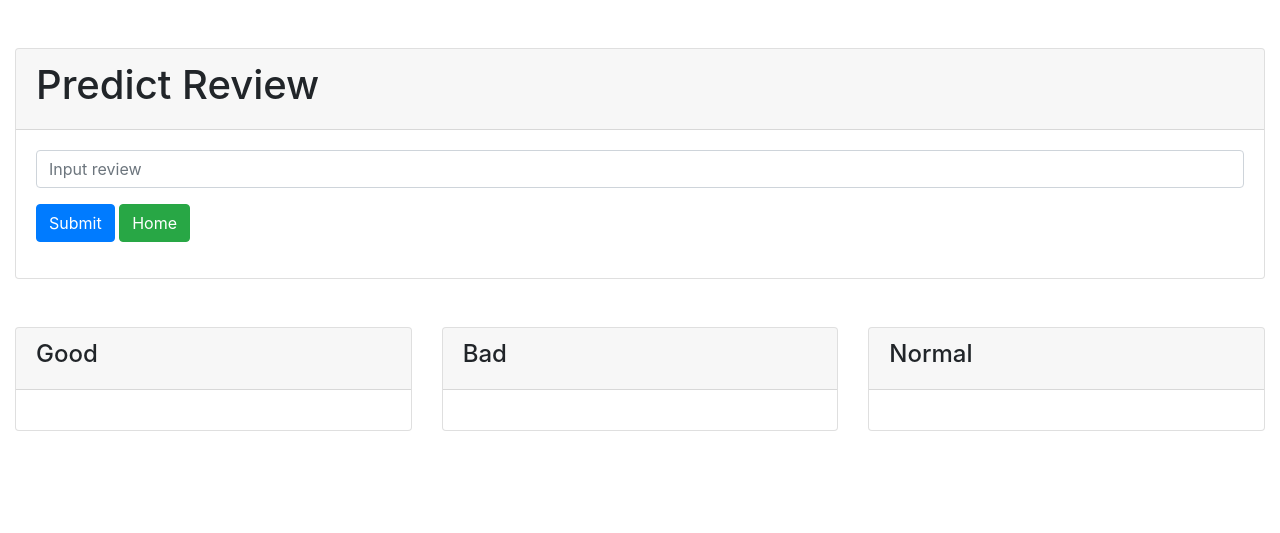
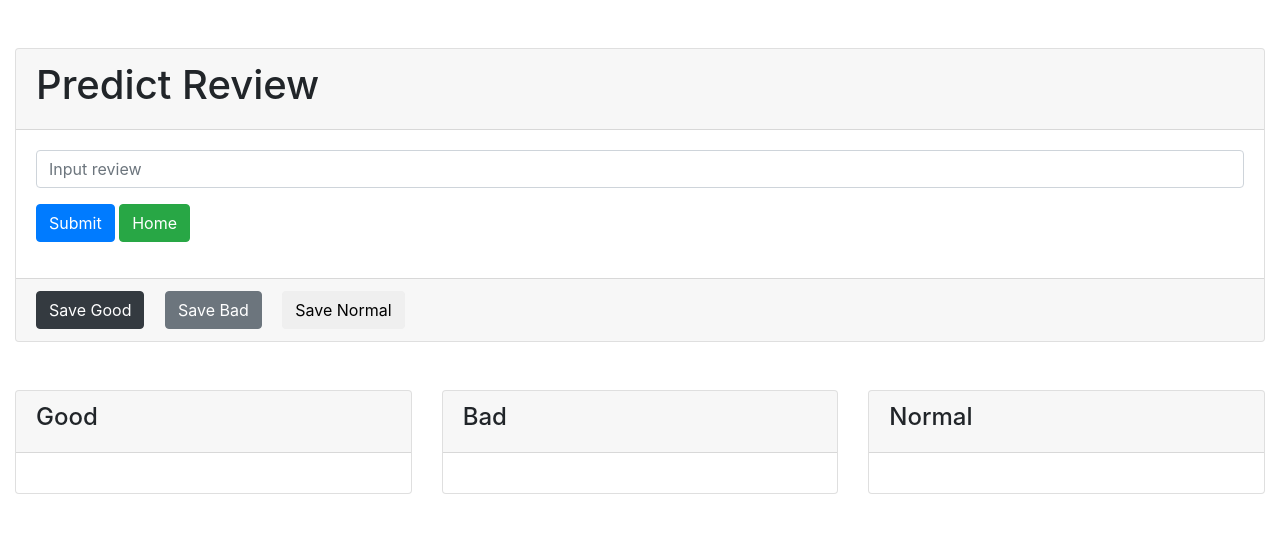
Before and after one commit to truongson277/classification, a Django app: page /predict in a window 1280 px wide. Shown: the top 533 px of the page. Run offline with Django 3.2, Linux system fonts and the light colour scheme; some libraries are stand-ins or nearby versions.

Commit message:
predict 2

```diff
--- a/Classification/Review/static/js/main.js
+++ b/Classification/Review/static/js/main.js
@@ -12,15 +12,15 @@ $(function () {
                 $.each(result['good'], function (key, value) {
                     console.log(key + ": " + value['text']);
                     textGood = textGood + "<div class=\"form-group\">\n" +
-                        "<label><input type=\"checkbox\" class=\"mr-3\">"+value['text'] + "</label>\n" +
+                        "<label><input type=\"checkbox\" class=\"mr-3\" value='" + value['text'] + "' >" + value['text'] + "</label>\n" +
                         "</div>"
 
                 });
                 $('#good').html(textGood)
                 $.each(result['bad'], function (key, value) {
                     console.log(key + ": " + value['text']);
-                    textBad = textBad +  "<div class=\"form-group\">\n" +
-                        "<label><input type=\"checkbox\" class=\"mr-3\">"+value['text'] + "</label>\n" +
+                    textBad = textBad + "<div class=\"form-group\">\n" +
+                        "<label><input type=\"checkbox\" class=\"mr-3\" value='" + value['text'] + "'>" + value['text'] + "</label>\n" +
                         "</div>"
 
                 });
@@ -28,7 +28,7 @@ $(function () {
                 $.each(result['normal'], function (key, value) {
                     console.log(key + ": " + value['text']);
                     textNormal = textNormal + "<div class=\"form-group\">\n" +
-                        "<label><input type=\"checkbox\" class=\"mr-3\">"+value['text'] + "</label>\n" +
+                        "<label><input type=\"checkbox\" class=\"mr-3\" value='" + value['text'] + "'>" + value['text'] + "</label>\n" +
                         "</div>"
                 });
                 $('#normal').html(textNormal)
@@ -42,4 +42,22 @@ $(function () {
         })
     })
 
-});
+    $('#saveGood').click(function () {
+        var list_input = $("input[type='checkbox']");
+        var data = {}
+        var i = 0
+        for( i;i<list_input.length;i++){
+            if (list_input[i].checked){
+               data[i] = list_input[i].defaultValue;
+            }
+        }
+        $.get("save-good", data, function (result, status) {
+            if (jQuery.isEmptyObject(result) !== true) {
+
+            } else {
+                alert("Status: Error");
+            }
+
+        })
+    })
+})
--- a/Classification/Review/templates/pages/predict.html
+++ b/Classification/Review/templates/pages/predict.html
@@ -19,6 +19,11 @@
 
                 <a class="btn btn-success" href="/home">Home</a>
             </div>
+        </div>
+        <div class="card-footer">
+            <input type="button" class="btn btn-dark mr-3" value="Save Good" id="saveGood">
+            <input type="button" class="btn btn-secondary mr-3" value="Save Bad" id="saveBad">
+            <input type="button" class="btn btn-group" value="Save Normal" id="saveNormal">
         </div>
     </div>
     <div class="row mt-5">
```
Also changed, not shown: Classification/Review/static/data/target.txt (+3 -6 lines).
